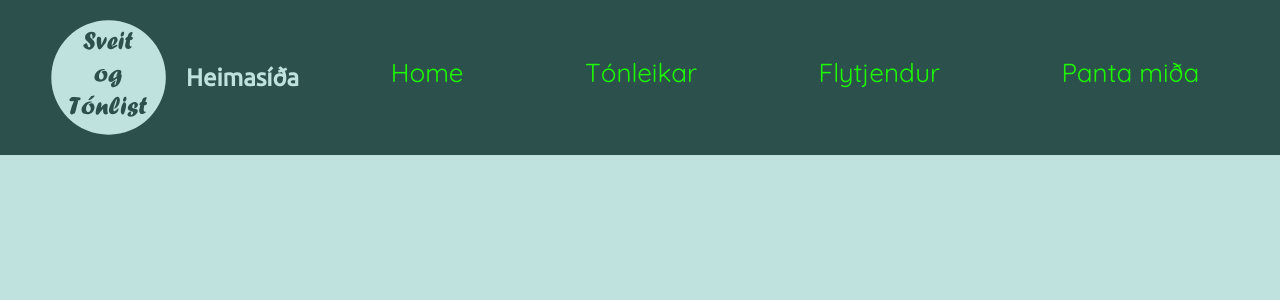
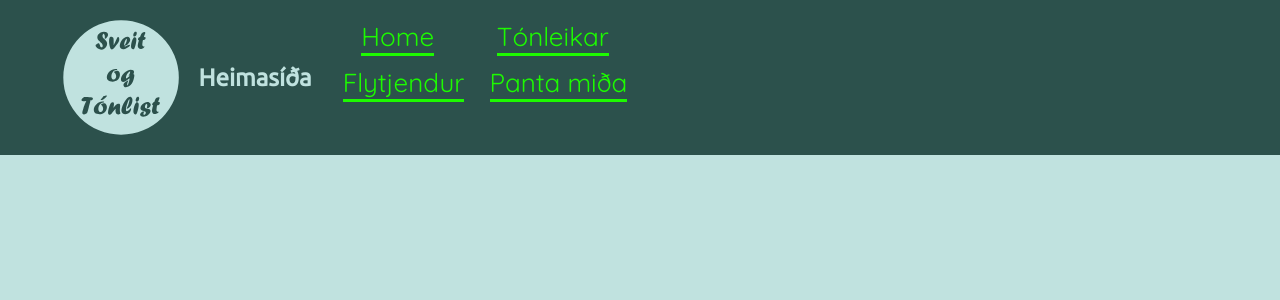
Before and after one commit to nonni1234/Vef-Lokaverkefni, a Jekyll site: the page built from index.html, in a window 1280 px wide. Shown: the top 300 px of the page. Built offline with Jekyll 4.4.1, drawn with Linux system fonts in a browser that asks for light colours; some web fonts are replaced.

Commit message:
bara update, virkar ekki vel

```diff
--- a/_data/navigation.yml
+++ b/_data/navigation.yml
@@ -1,8 +1,8 @@
 - name: Home
   link: ./
 - name: Tónleikar
-  link: /
+  link: ./
 - name: Flytjendur
-  link: /
+  link: ./
 - name: Panta miða
-  link: /
+  link: ./
--- a/_includes/navigation.html
+++ b/_includes/navigation.html
@@ -1,5 +1,9 @@
-<nav class="navigation">
-  {% for item in site.data.navigation %}
-    <a href="{{ item.link }}" {% if page.url == item.link %}class="current"{% endif %}>{{ item.name }}</a>
-  {% endfor %}
-</nav>
+<label for="toggle" class="menuLabel">
+  <span class="menuIcon">@</span>
+  <input type="checkbox" id="toggle" class="menuInput">
+  <nav class="navigation">
+    {% for item in site.data.navigation %}
+      <a href="{{ item.link }}" {% if page.url == item.link %}class="current"{% endif %}>{{ item.name }}</a>
+    {% endfor %}
+  </nav>
+</label>
--- a/_sass/header.scss
+++ b/_sass/header.scss
@@ -1,21 +1,23 @@
 .logo {
     width: 20vw;
     height: 100%;
+    margin-left: 3vw;
     //height: 4em;
 }
 .title {
     font-size: 1.5em;
+    margin: auto 0 auto 15px;
     //margin: 0 0 15px 0;
 
     //font-family: ;
 }
 .headercontainer {
-    margin: auto;
+    margin: auto 5px;
     grid-area: header;
     display: flex;
     flex-flow: row-reverse;
-    flex-wrap: wrap;
-    justify-content: space-between;
+    flex-wrap: nowrap;
+    justify-content: flex-end;
 }
 header {
     padding: 20px;
--- a/_sass/main.scss
+++ b/_sass/main.scss
@@ -1,6 +1,7 @@
 @import url('https://fonts.googleapis.com/css?family=Fira+Sans|Indie+Flower|Jua|Lobster|Manuale|Nunito|Nunito+Sans|Pacifico|Quicksand|Shadows+Into+Light|Titillium+Web|Ubuntu');
 * {
   margin: 0;
+  overflow-x: hidden;
 }
 html {
   background: #C0E2DF;
--- a/_sass/navigation.scss
+++ b/_sass/navigation.scss
@@ -1,10 +1,6 @@
+
 .navigation {
-    grid-area: nav;
-    display: flex;
-    flex-flow: row;
-    justify-content: space-around;
-    flex-wrap: wrap;
-    margin: auto 0;
+
     a {
         text-decoration: none;
         font-size: 26px;
@@ -12,7 +8,64 @@
         color: rgb(29, 250, 0);
         margin: 0 10px 10px 10px;
     }
-    a:hover {
+    a:hover{
         color: #6475c0;
     }
+    a::after {
+        content: '';
+        display: block;
+        margin-left: -5px;
+        padding-right: 10px;
+        border-radius: 1px;
+        width: 100%;
+        height: 3px;
+        background-color: rgb(29, 250, 0);
+    }
+    a:hover::after{
+        background-color: #6475c0;
+    }
 }
+@media (max-width: 1000px){
+    .menuLabel {
+        grid-area: nav;
+        margin: auto 0;
+
+        .menuInput:checked + .navigation {
+            left: initial;
+            right: 0;
+        }
+        .menuInput {
+            display: none;
+            position: absolute;
+        }
+        .menuIcon {
+            position: absolute;
+            right: 10px;
+            top: 10px;
+            font-size: 30px;
+        }
+    }
+
+    .navigation {
+        transition: all 10s ease-in-out;
+        position: absolute;
+        left: 101vw;
+        width: max-content;
+        background-color: #52706C;
+        padding: 0 0 0 10px;
+        border-radius: 3px 0 0 3px;
+
+    }
+}
+@media (min-width: 1000px){
+    .menuInput, .menuIcon {
+        display: none;
+        position: absolute;
+    }
+    .navigation {
+        display: flex;
+        flex-flow: row;
+        justify-content: space-around;
+        flex-wrap: wrap;
+    }
+}
```
Also changed, not shown: 2 other files.
